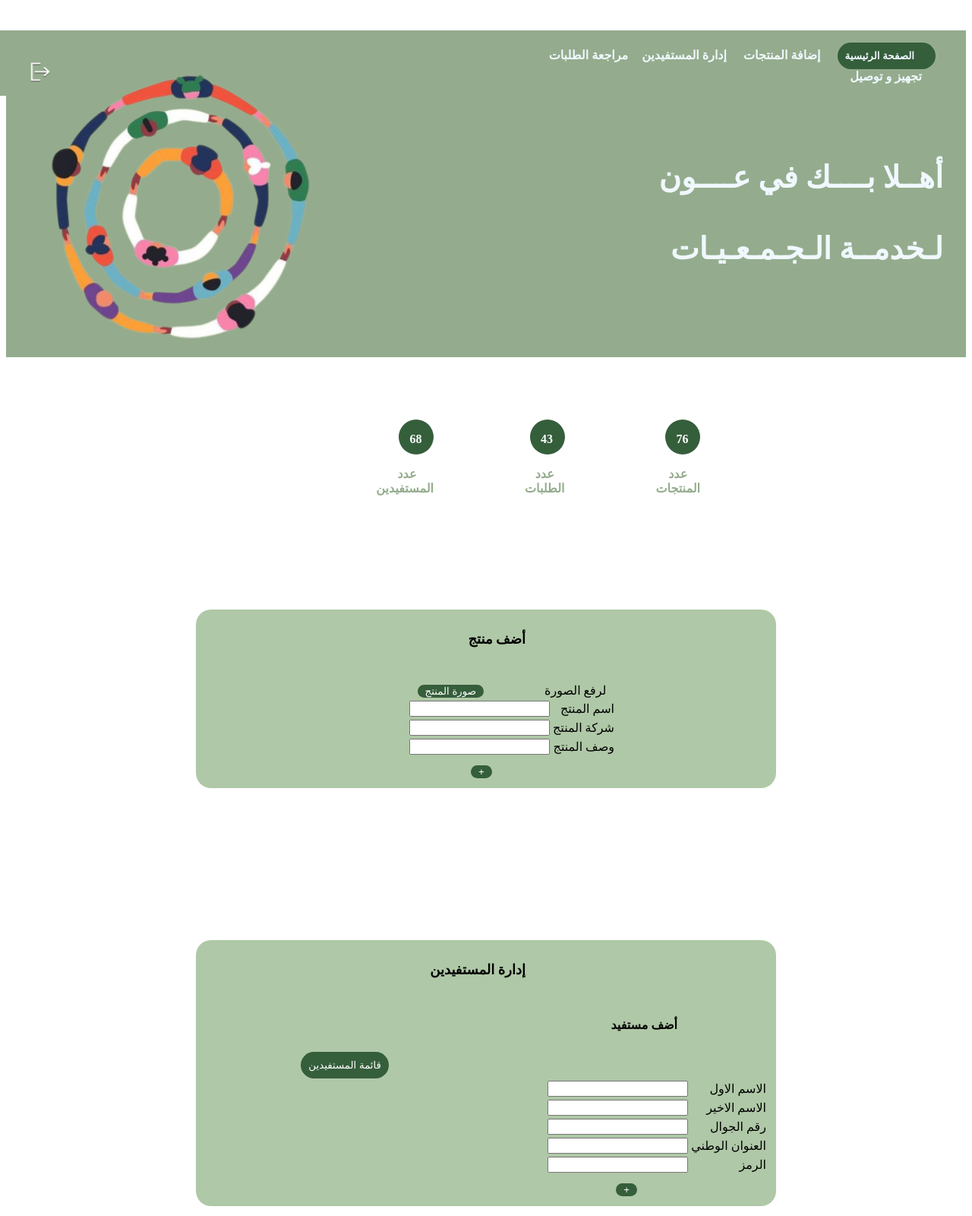
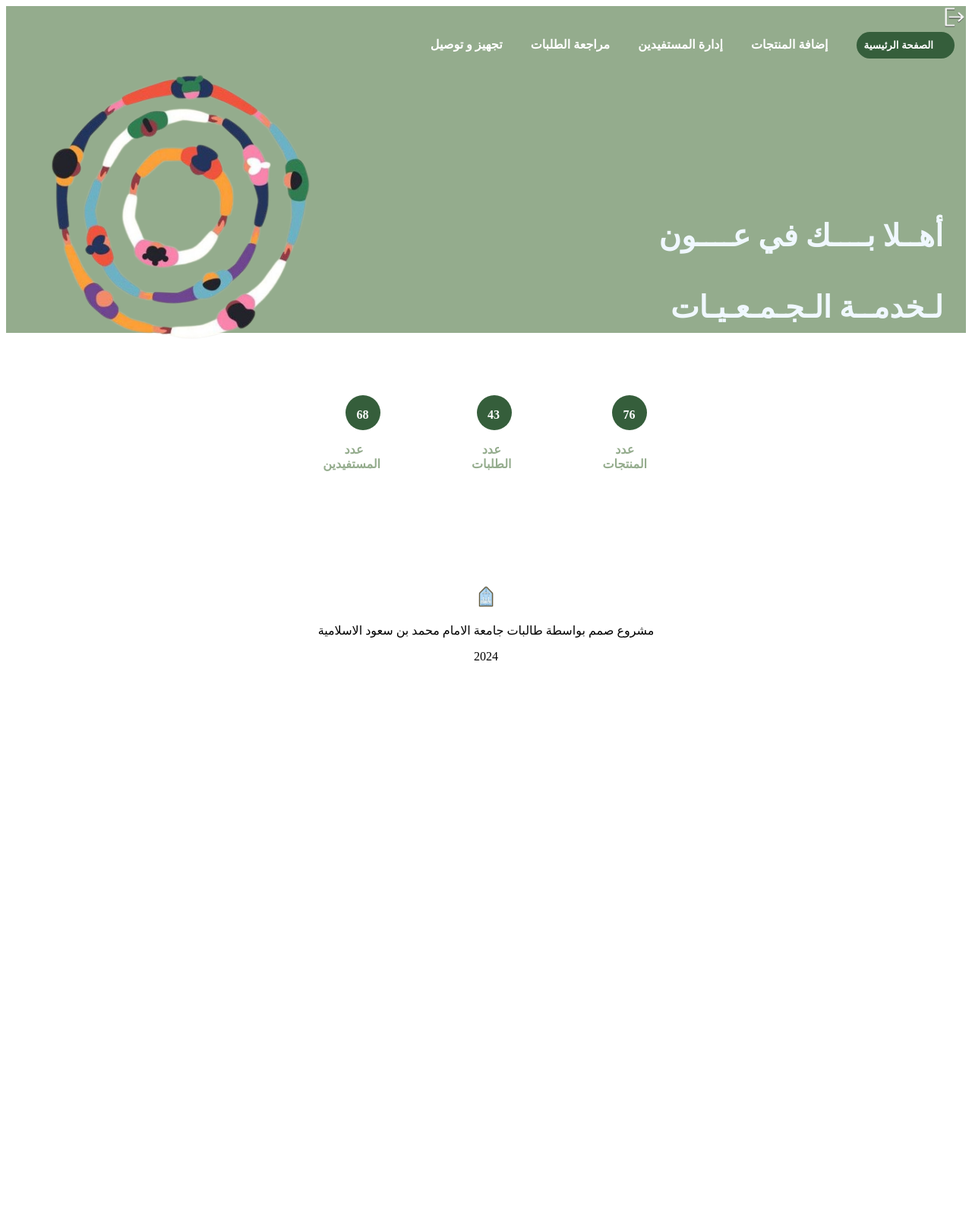
Before and after one commit to LamiaAlobaid/3awn-website, a website: page public/CS346 project/groupPage.html in a window 1280 px wide. Shown: the top 1600 px of the page at 76% size. After the commit the page ends 889 px from the top, so only its background shows below. Drawn offline with Linux system fonts and the light colour scheme.

Commit message:
update the group section

```diff
--- a/public/CS346 project/groupPage.html
+++ b/public/CS346 project/groupPage.html
@@ -21,8 +21,8 @@
       <!--menu-->
       <ul class="navbar">
         <button class = "menuebutton"><a href="groupPage.html">الصفحة الرئيسية</a></button>
-        <li><a href="#addProduct ">إضافة المنتجات</a></li>
-        <li> <a href="#manageBenficiaries">إدارة المستفيدين</a</li>
+        <li><a href="addProduct.html">إضافة المنتجات</a></li>
+        <li> <a href="addPerson.html">إدارة المستفيدين</a</li>
         <li><a href="#">مراجعة الطلبات</a></li>
         <li> <a href="#">تجهيز و توصيل</a></li>
       </ul>
@@ -55,94 +55,8 @@
 </div>
 </div>
 
-<!-- add product section -->
-<section id="addProduct">
-  <div class="greenBox">
-    <p style="font-weight: bold; margin-right: 320px; font-size: large;">أضف منتج</p><br>
-    <form class="addProductForm" method="post" action="">
-      <table>
-        <tr>
-          <td colspan="2" style="text-align: center;">
-            <label>لرفع الصورة</label><button class="addBeneficiaryButton" >صورة المنتج</button>
-          </td>
-        </tr>
-        <tr>
-          <td><label>اسم المنتج</label></td>
-          <td><input type="text" class="input-field" name="firstName" required /></td>
-        </tr>
-        <tr>
-          <td><label>شركة المنتج</label></td>
-          <td><input type="text" class="input-field" name="lastName" required /></td>
-        </tr>
-        <tr>
-          <td><label>وصف المنتج</label></td>
-          <td><input type="tel" class="input-field" name="phone" required /></td>
-        </tr>
-        <tr>
-          <td colspan="2" style="text-align: center;">
-            <button class="addBeneficiaryButton" type="submit">+</button>
-          </td>
-        </tr>
-      </table>
-    </form>
-  </div>
-</section>
 
-
-<!-- space -->
-<div class="space">
-
-</div>
-
-<!-- manage Benficiaries section  -->
-<section id="manageBenficiaries">
-<div class="greenBox">
-  <p style="font-weight: bold; margin-right: 320px; font-size: large;">إدارة المستفيدين</p><br>
-
-  <p style="font-weight: bold; margin-right: 120px;">أضف مستفيد</p>
-  <button class="addBeneficiaryButton" style="margin-right: 500px; padding: 10px;" type="submit">قائمة المستفيدين</button>
-
-  <form class="manageBenficiariesForm" method="post" action="">
-    <table>
-      <tr>
-        <td><label>الاسم الاول</label></td>
-        <td><input type="text" class="input-field" name="firstName" required /></td>
-      </tr>
-      <tr>
-        <td><label>الاسم الاخير</label></td>
-        <td><input type="text" class="input-field" name="lastName" required /></td>
-      </tr>
-      <tr>
-        <td><label>رقم الجوال</label></td>
-        <td><input type="tel" class="input-field" name="phone" required /></td>
-      </tr>
-      <tr>
-        <td><label>العنوان الوطني</label></td>
-        <td><input type="text" name="address" class="input-field" /></td>
-      </tr>
-      <tr>
-        <td><label>الرمز</label></td>
-        <td><input type="text" name="code" class="input-field" /></td>
-      </tr>
-      <tr>
-        <td colspan="2" style="text-align: center;">
-          <button class="addBeneficiaryButton" type="submit">+</button>
-        </td>
-      </tr>
-    </table>
-  </form>
-</section>
-
-</div>
-
-<!-- space -->
-<div class="space">
-
-</div>
-
-
-
-<!-- footer -->
+<!--Footer-->
 <footer>
   <div class = "column">
     <img class= "logofooter" src = "photos/imamu.png" width="30px" height="30px">
--- a/public/CS346 project/stylepersonpage.css
+++ b/public/CS346 project/stylepersonpage.css
@@ -38,7 +38,7 @@ p{
 /* bar menu*/
 .navmenu {
     position: fixed;
-    padding-left: 740px;
+    padding-left: 860px;
     background-color: #94ac8d;
     z-index: 999;
 
@@ -369,7 +369,7 @@ footer{
         text-align: "right";
         font-weight: bolder;
     }
-    .navmenu2 {
+    /* .navmenu2 {
         position: fixed;
         padding-left: 690px;
         background-color: #94ac8d;
@@ -378,13 +378,39 @@ footer{
     .navmenu2 ul li {
         display: inline-block;
         /* width: 650px; */
+     */
+     .navmenu2 {
+        position: fixed;
+        width: 100%;
+        background-color: #94ac8d;
+        z-index: 999;
+        padding: 10px 0;
+        text-align: center;
     }
+
+    .navmenu2 ul {
+        list-style-type: none;
+        padding: 0;
+        margin: 0;
+    }
+
+    .navmenu2 ul li, .navmenu2 .menuebutton {
+        display: inline;
+        margin-right: 15px;
+    }
+
+    .navmenu2 ul li a, .navmenu2 .menuebutton a {
+        text-decoration: none;
+        color: white;
+        font-weight: bold;
+    }
+
     .circleContainer{
         width: 500px;
         height: 250px;
         align-items:"center" ;
         display: flex;
-        padding-right: 150px;
+        padding-right: 220px;
         padding-top: 82px;
         font-weight: bolder;
         color: #94ac8d;
@@ -399,6 +425,9 @@ footer{
         padding-right: 1px;
         text-align: center;
         color: white;
+    }
+    .circle:hover{
+        background-color: #94ac8d;
     }
     .cir1{
         padding-right: 200px;
@@ -418,34 +447,49 @@ footer{
         text-align: center;
     }
     /* ------------------------------- */
-
-    .greenBox{
-        background-color: #AFC8A7;
+    .form-container {
+        background-color: #94ac8d;
         border-radius: 20px;
-        padding: 10px;
-        margin-left: 250px;
-        margin-right: 250px;
+        padding: 20px;
+        margin-top: 20px;
+        margin-right: 400px;
+        height: 470px;
+        width: 400px;
+        text-align: center;
     }
 
-    .space{
-        margin-bottom: 200px;
+    .button-container {
+        display: flex;
+        /* justify-content: space-between; */
+        margin-bottom: 20px;
     }
 
-    .addProductForm{
-        margin-right: 200px;
+    .red-button {
+        background-color: rgb(243, 153, 153);
+        color: white;
+        border: none;
+        padding: 10px 20px;
+        font-size: 16px;
+        border-radius: 5px;
+        cursor: pointer;
     }
 
-    .addBeneficiaryButton{
-        border-radius: 20px;
-        margin-right: 80px;
-        padding-left: 10px;
-        padding-right: 10px;
-        margin-top: 10px;
-        color: white;
+    .yellow-button {
+        background-color: rgb(231, 231, 142);
+        color: black;
+        border: none;
+        padding: 10px 20px;
+        font-size: 16px;
+        border-radius: 5px;
+        cursor: pointer;
     }
 
-    #logoutButton{
-        position: fixed;
-        top: 10%;
-        left: 3%;
+    .green-button {
+        background-color: rgb(158, 224, 158);
+        color: white;
+        border: none;
+        padding: 10px 20px;
+        font-size: 16px;
+        border-radius: 5px;
+        cursor: pointer;
     }
```
Also changed, not shown: public/CS346 project/addPerson.html (added, +97 -0 lines), public/CS346 project/addProduct.html (added, +61 -0 lines). Lines whose indentation alone changed are shown as unchanged.
